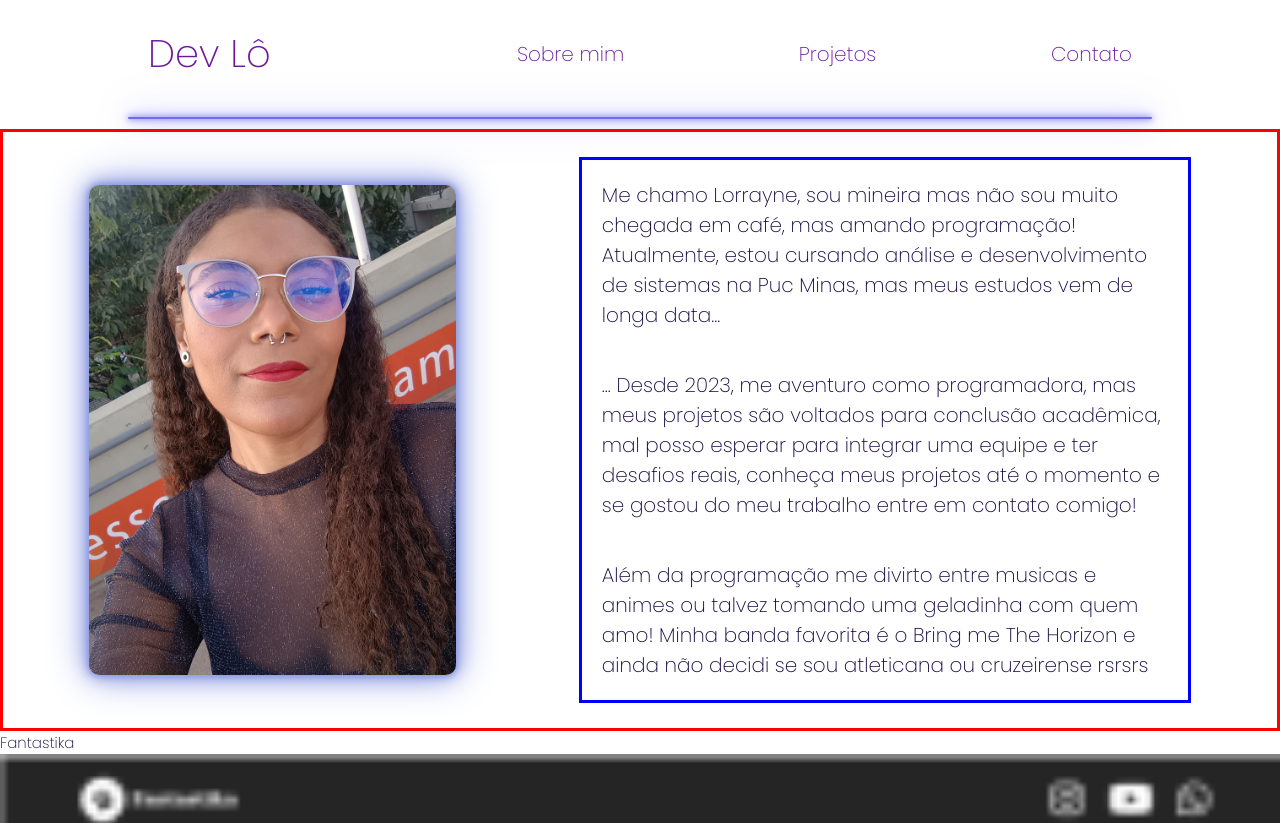
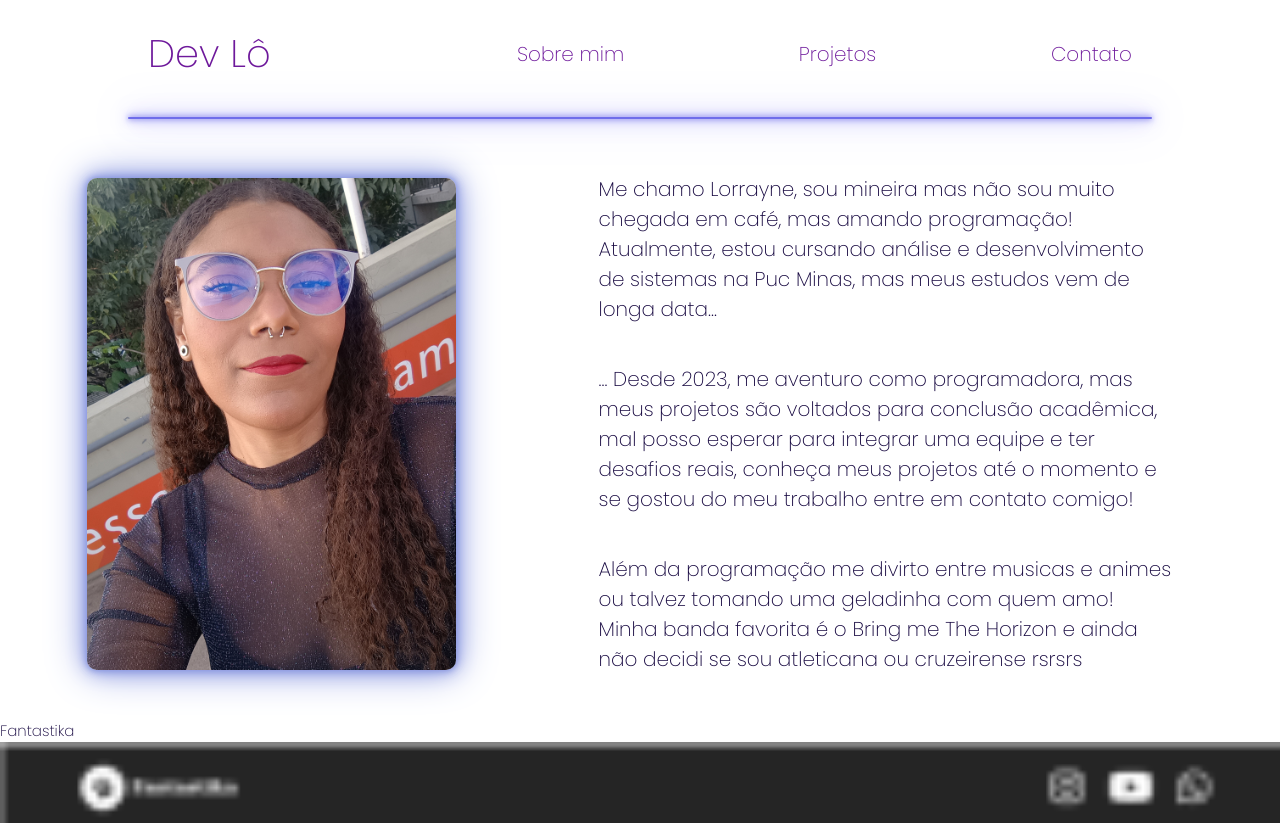
Before and after one commit to lolimamota/trabalhoHtmlCssPlus, a React (Vite) app: page / in a window 1280 px wide. Shown: the top 823 px of the page. Built offline with nearby package versions, Linux system fonts and the light colour scheme.

Commit message:
REM: tirando as bordar da primeira sessão

```diff
--- a/src/scss/main.module.scss
+++ b/src/scss/main.module.scss
@@ -1,7 +1,6 @@
 @use '@patterns/mixins.modules.scss' as mixins;
 
 .sectionSobre{
-    border: solid red;
     display: flex;
     align-items: center;
     justify-content: space-around;
@@ -20,7 +19,6 @@
 }
 
 .divSobre{
-    border: solid blue;
     width: 50%;
 
     p{
```
